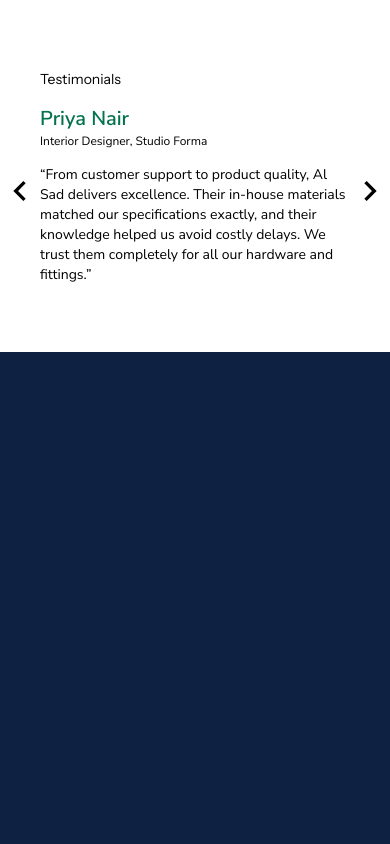
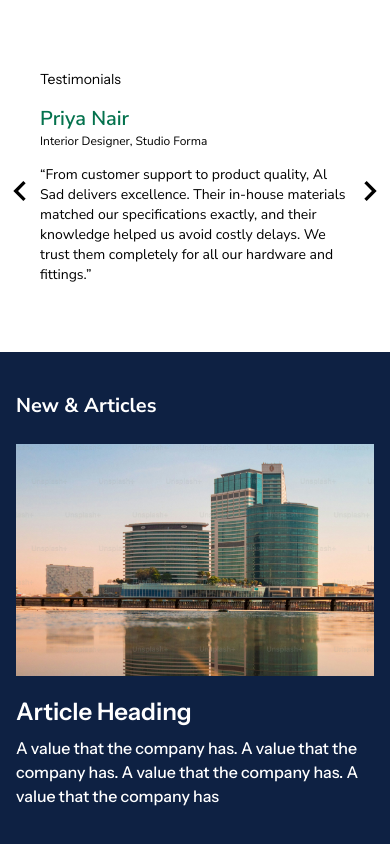
Before and after one commit to techbyhemant/ai-sad, a Next.js app: page / in a window 390 px wide. Shown: the part 1935-2779 px from the top of the page. Before the commit the page ends 2447 px from the top, so only its background shows below. Built offline with nearby package versions, Linux system fonts and the light colour scheme.

Commit message:
Make news & articles responsive

```diff
--- a/app/globals.css
+++ b/app/globals.css
@@ -153,4 +153,13 @@
 	.swiper-pagination-bullet-active {
 		@apply bg-[#9B9B9B]!;
 	}
+
+	.scrollbar-hide::-webkit-scrollbar {
+		@apply hidden; /* Chrome */
+	}
+
+	.scrollbar-hide {
+		-ms-overflow-style: none; /* IE and Edge */
+		scrollbar-width: none; /* Firefox */
+	}
 }
--- a/app/home/NewsAndArticles.jsx
+++ b/app/home/NewsAndArticles.jsx
@@ -28,33 +28,39 @@ const ARTICLES = [
 
 const Article = ({ image, heading, description }) => {
 	return (
-		<div className="flex flex-col gap-6 h-full">
-			<Image
-				src={image}
-				alt={heading}
-				className="object-cover h-[232px] w-full"
-			/>
-			<div className="flex flex-col gap-3">
+		<article className="space-y-5 overflow-hidden">
+			<div className="h-[232px] w-full relative">
+				<Image src={image} alt={heading} fill className="object-cover" />
+			</div>
+			<div className="">
 				<h4 className="font-semibold text-2xl">{heading}</h4>
-				<p className="font-secondary font-medium text-md">{description}</p>
+				<p className="font-secondary font-medium text-md mt-2">{description}</p>
 			</div>
-		</div>
+		</article>
 	);
 };
 
 const NewsAndArticles = () => {
 	return (
-		<section className="py-24 px-20 space-y-11">
-			<h3 className="font-primary font-bold text-4xl">New & Articles</h3>
-			<div className="grid grid-cols-3 gap-20 ">
+		<section className="py-10 px-4 w-full sm:py-24 sm:px-20 space-y-6 sm:space-y-11">
+			<h3 className="font-primary font-bold text-xl sm:text-4xl">
+				New & Articles
+			</h3>
+			<div className="overflow-hidden w-full">
+				<div className="flex gap-6 overflow-x-auto flex-nowrap pb-4 sm:grid sm:grid-cols-3 sm:gap-20 sm:overflow-visible scrollbar-hide snap-x snap-mandatory">
 					{ARTICLES.map((article) => (
+						<div
+							key={article.id}
+							className="min-w-full flex-1 snap-center sm:min-w-0"
+						>
 							<Article
-						key={article.id}
 								image={article.image}
 								heading={article.heading}
 								description={article.description}
 							/>
+						</div>
 					))}
+				</div>
 			</div>
 		</section>
 	);
--- a/app/page.js
+++ b/app/page.js
@@ -19,7 +19,7 @@ export default function Home() {
 				<Services />
 				<Locations />
 				<Testimonials />
-				{/* <NewsAndArticles /> */}
+				<NewsAndArticles />
 				{/* <ProductFullWidth /> */}
 			</main>
 			{/* <Footer /> */}
```
Lines whose indentation alone changed are shown as unchanged.
